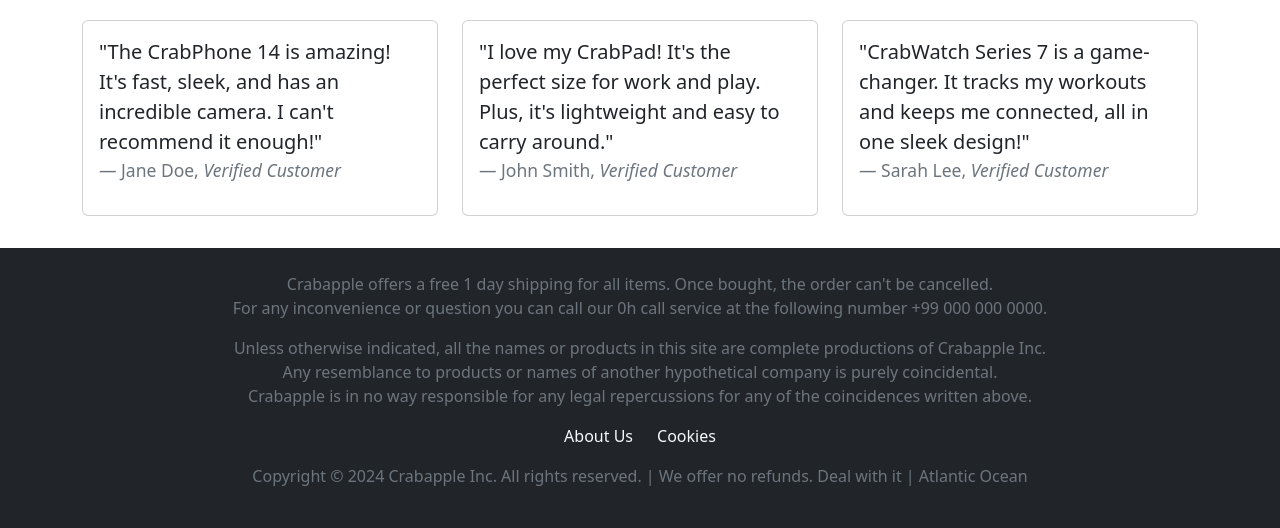
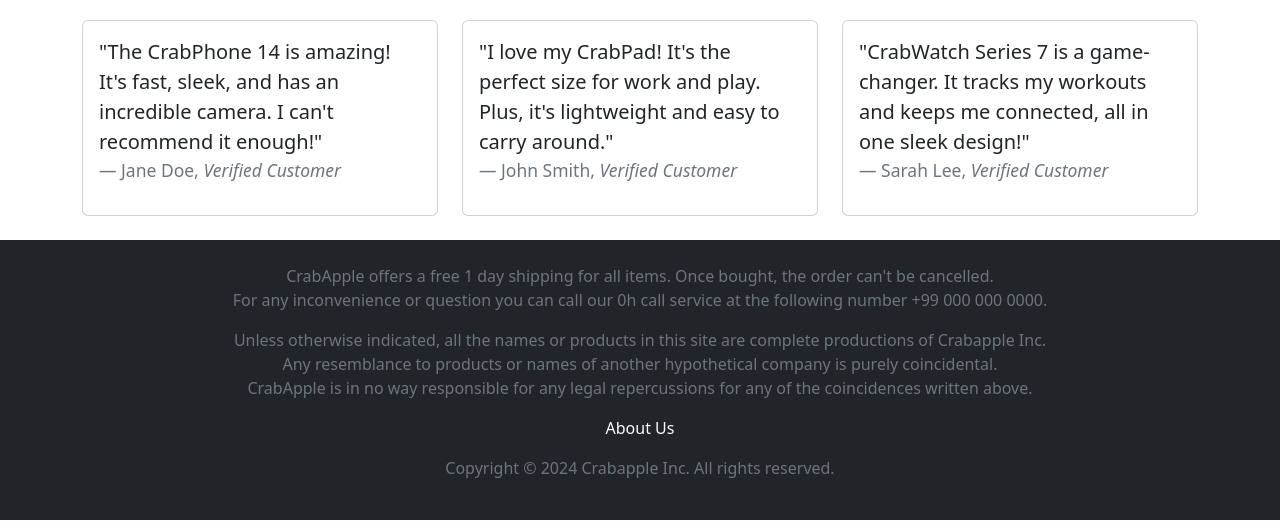
Before and after one commit to tntwj/CrabStore, a PHP site: page /index.php in a window 1280 px wide. Shown: the part 708-1236 px from the top of the page. Run offline with PHP 8.4, Linux system fonts and the light colour scheme.

Commit message:
Removed references to cookies

```diff
--- a/php/template/base.php
+++ b/php/template/base.php
@@ -75,18 +75,17 @@
         </aside>
     <?php endif; ?>
 
-    <footer class="mt-4 py-4 bg-dark text-center">
+    <footer class="mt-3 py-4 bg-dark text-center">
         <div class="container-fluid justify-content-center text-secondary">
-            <p>Crabapple offers a free 1 day shipping for all items. Once bought, the order can't be cancelled.<br/>
+            <p>CrabApple offers a free 1 day shipping for all items. Once bought, the order can't be cancelled.<br/>
             For any inconvenience or question you can call our 0h call service at the following number +99 000 000 0000.</p>
             <p>Unless otherwise indicated, all the names or products in this site are complete productions of Crabapple Inc.<br/>
             Any resemblance to products or names of another hypothetical company is purely coincidental.<br/>
-            Crabapple is in no way responsible for any legal repercussions for any of the coincidences written above.</p>
-            <nav class="my-3 d-flex justify-content-center gap-4">
+            CrabApple is in no way responsible for any legal repercussions for any of the coincidences written above.</p>
+            <div class="mb-3">
                 <a href="about.php" class="text-light text-decoration-none">About Us</a>
-                <a href="#" class="text-light text-decoration-none">Cookies</a>
-            </nav>
-            <p>Copyright © 2024 Crabapple Inc. All rights reserved. | We offer no refunds. Deal with it | Atlantic Ocean</p>
+            </div>
+            <p>Copyright © 2024 Crabapple Inc. All rights reserved.</p>
         </div>
     </footer>
     <?php if (!empty($templateParams["scripts"])): ?>
```
